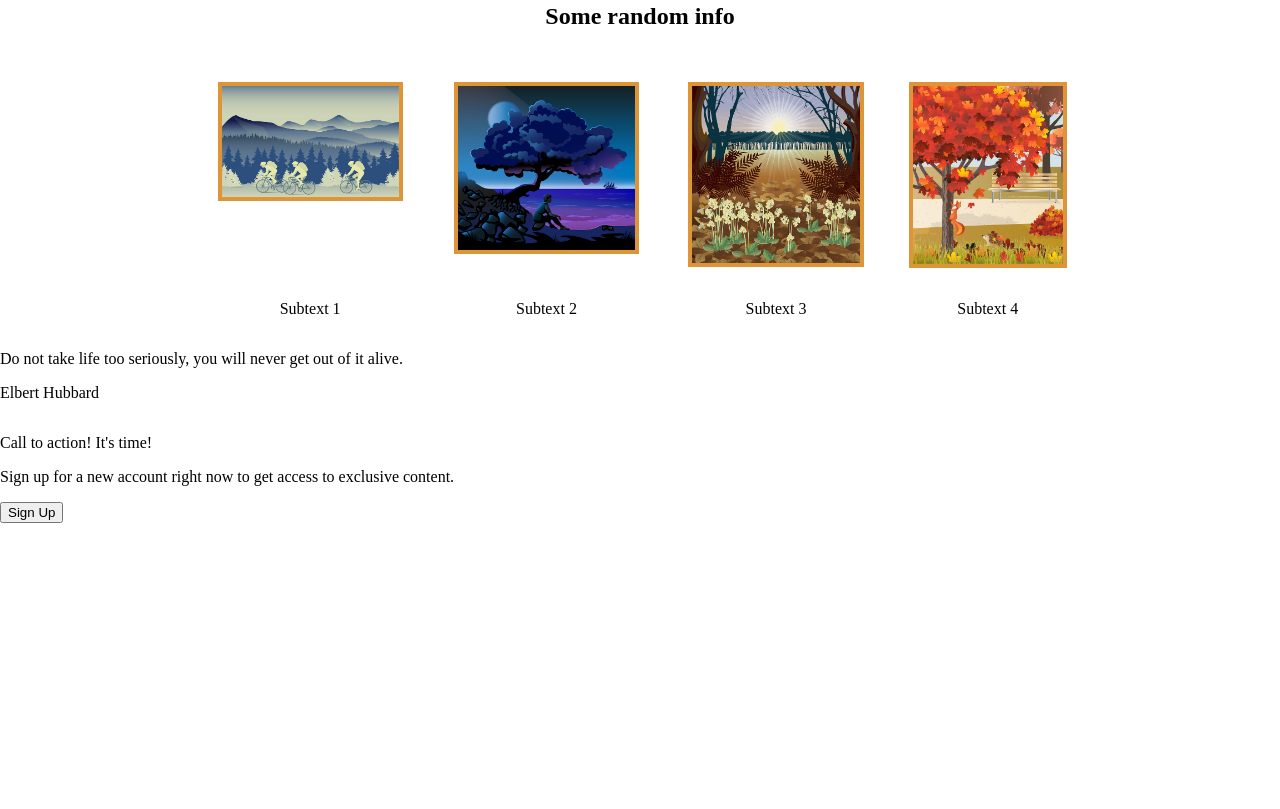
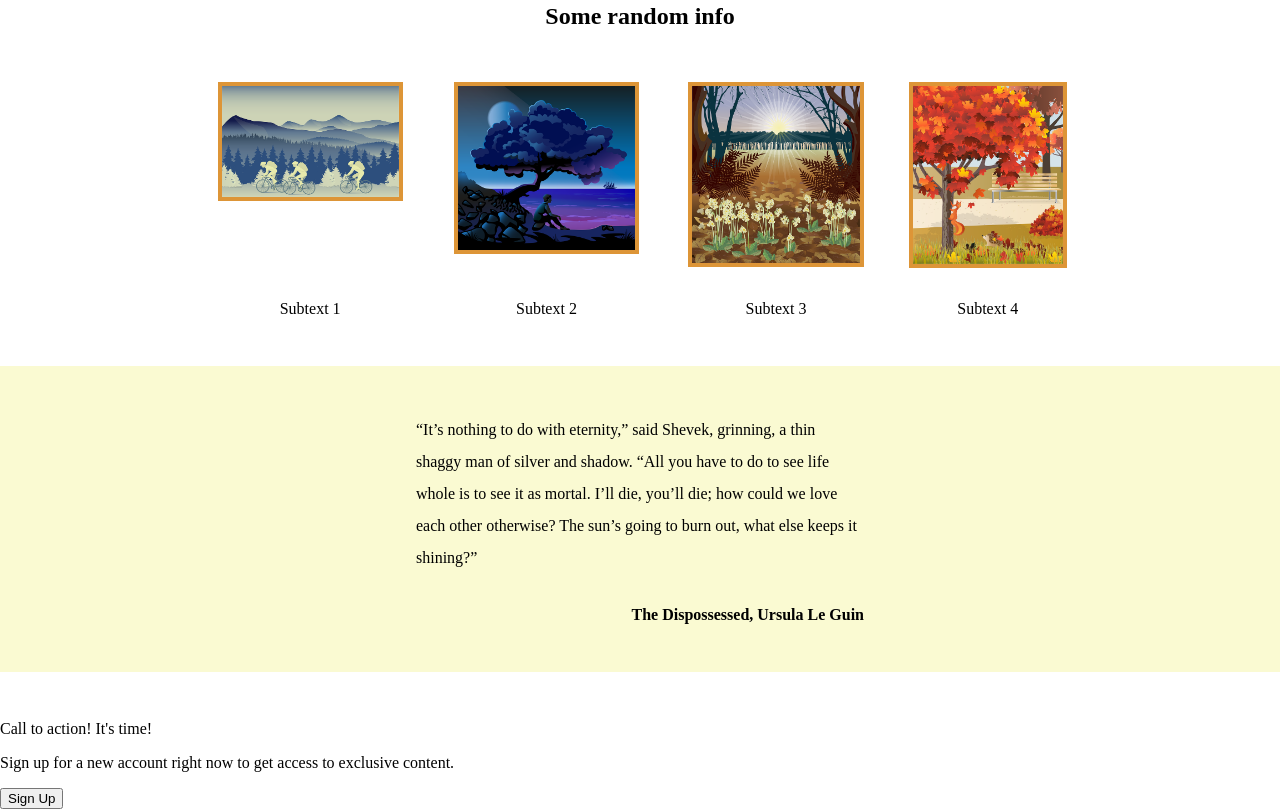
Before and after one commit to lucasp0101/landing-page, a plain HTML site: page index.html in a window 1280 px wide. Shown: the part 676-1485 px from the top of the page. Before the commit the page ends 1199 px from the top, so only its background shows below. Drawn offline with Linux system fonts and the light colour scheme; files whose address does not match are found by name.

Commit message:
Finished middle section
Added CSS and new quote.

```diff
--- a/index.html
+++ b/index.html
@@ -59,10 +59,12 @@
         </div>
 
         <div id="index-middle-info">
-            <p id="index-quote">Do not take life too seriously,
-                you will never get out of it alive.
+            <p id="index-quote">“It’s nothing to do with eternity,” said Shevek, grinning, a thin shaggy
+                man of silver and shadow. “All you have to do to see life whole is to
+                see it as mortal. I’ll die, you’ll die; how could we love each other
+                otherwise? The sun’s going to burn out, what else keeps it shining?”
             </p>
-            <p id="index-quote-author">Elbert Hubbard</p>
+            <p id="index-quote-author">The Dispossessed, Ursula Le Guin</p>
         </div>
 
         <div id="index-lower-info">
--- a/static/style.css
+++ b/static/style.css
@@ -96,3 +96,27 @@ body {
     height: auto;
     border: 4px solid rgb(221, 149, 55);
 }
+
+/* MIDDLE INFO*/
+#index-middle-info {
+    background-color: lightgoldenrodyellow;
+    display: flex;
+    flex-direction: column;
+    justify-content: center;
+    align-items: center;
+    margin: 32px 0;
+    padding: 32px 0;
+}
+
+#index-quote {
+    width: 35%;
+    line-height: 2;
+}
+
+#index-quote-author {
+    width: 35%;
+    text-align: end;
+    font-weight: bold;
+}
+
+/* BOTTOM INFO*/
```
